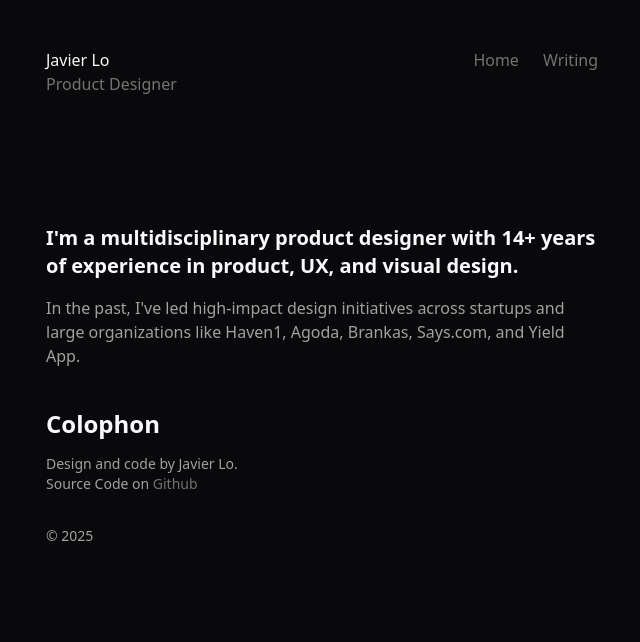
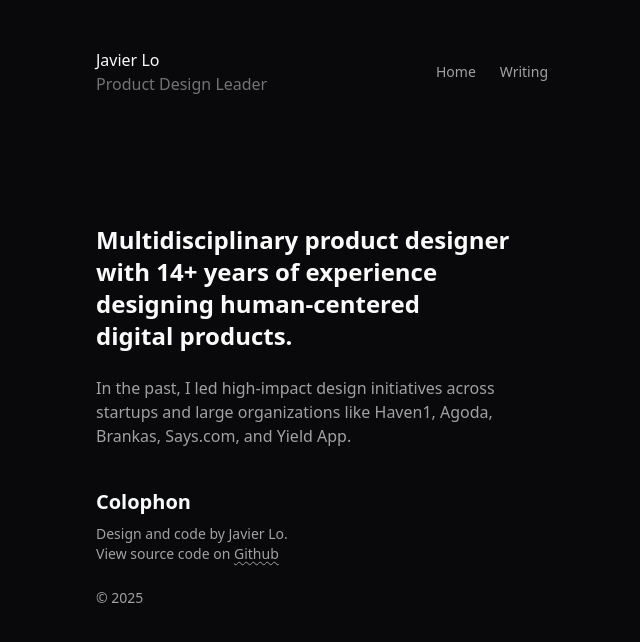
Before and after one commit to javierlocp/Personal-site, a React (Vite) app: page / in a window 1280 px wide. Shown: the top 642 px of the page, without its empty margins (318-958 px from the left). Built offline with nearby package versions, Linux system fonts and the light colour scheme.

Commit message:
refactor html and add favicon

```diff
--- a/index.html
+++ b/index.html
@@ -2,7 +2,7 @@
 <html lang="en">
   <head>
     <meta charset="UTF-8" />
-    <link rel="icon" type="image/svg+xml" href="/vite.svg" />
+    <link rel="icon" type="image/svg+xml" href="/favicon.svg" />
     <meta name="viewport" content="width=device-width, initial-scale=1.0" />
     <title>Javier Lo</title>
   </head>
--- a/src/App.jsx
+++ b/src/App.jsx
@@ -3,9 +3,17 @@ import MainLayout from "./layouts/MainLayout";
 function App() {
   return (
     <MainLayout>
-      {/* Page Component Can be Rendered here */}
-      <h1 className="mb-4">I'm a multidisciplinary product designer with 14+ years of experience in product, UX, and visual design.</h1>
-      <p className="text-neutral-400">In the past, I've led high-impact design initiatives across startups and large organizations like Haven1, Agoda, Brankas, Says.com, and Yield App.</p>
+      <div className="intro flex flex-col gap-6">
+        {/* <h1>Multidisciplinary product designer with 14+ years of experience bridging strategy,
+         UX, and visual design to craft user-first digital products.</h1> */}
+         <h1 className="text-pretty">
+          Multidisciplinary product designer with 14+ years of experience
+          designing human-centered digital products.
+         </h1>
+        <p>In the past, I led high-impact design initiatives
+         across startups and large organizations like
+         Haven1, Agoda, Brankas, Says.com, and Yield App.</p>
+      </div>
     </MainLayout>
   )
 }
--- a/src/components/ExternalLink.jsx
+++ b/src/components/ExternalLink.jsx
@@ -1,12 +1,14 @@
-export default function ExternalLink({ href, children, className="" }){
+function ExternalLink({ href, children, className="" }){
   return(
     <a
       href={href}
       target="_blank"
       rel="noopener"
       className={className}
-    >
+      >
       {children}
     </a>
   );
 }
+
+export default ExternalLink
--- a/src/components/Footer.jsx
+++ b/src/components/Footer.jsx
@@ -4,11 +4,12 @@ import ExternalLink from "./ExternalLink";
 const Footer = () => {
   return (
     <footer className="my-10">
-      <div className="my-8">
-        <h2 className="mb-3.5 text-gray-50 text-2xl font-bold">Colophon</h2>
-        <p className="text-sm text-neutral-400">Design and code by Javier Lo. <br></br> Source Code on <ExternalLink href="https://github.com/javierlocp/j6o-site">Github</ExternalLink></p>
+      <div className="flex flex-col gap-2 mb-6">
+        <h2 className="text-gray-50 text-xl font-bold">Colophon</h2>
+        <p className="text-sm text-neutral-400">Design and code by Javier Lo. <br></br>
+        View source code on <ExternalLink href="https://github.com/javierlocp/j6o-site" className="underline decoration-wavy decoration-0 underline-offset-2 hover:text-neutral-50">Github</ExternalLink></p>
       </div>
-      <p className="text-neutral-400 text-sm">© {new Date().getFullYear()}</p>
+      <p className="text-sm">© {new Date().getFullYear()}</p>
     </footer>
   );
 };
--- a/src/components/Navbar.jsx
+++ b/src/components/Navbar.jsx
@@ -2,12 +2,12 @@
 
 const Navbar = () => {
   return(
-    <header className="flex justify-between content-center mb-32">
+    <header className="flex justify-between mb-32 items-center">
       <div className="flex flex-col">
         <a href="#" className="text-neutral-50">Javier Lo</a>
-        <span className="text-neutral-500">Product Designer</span>
+        <span className="text-neutral-500">Product Design Leader</span>
       </div>
-      <ul className="flex gap-6">
+      <ul className="flex gap-6 text-sm">
         <li><a href="#">Home</a></li>
         <li><a href="#">Writing</a></li>
       </ul>
--- a/src/index.css
+++ b/src/index.css
@@ -10,10 +10,13 @@
     @apply bg-zinc-950
   }
   h1 {
-    @apply text-xl font-bold text-gray-50
+    @apply text-2xl font-bold text-neutral-50
+  }
+  p{
+    @apply text-base text-neutral-400
   }
   a{
-    @apply hover:text-neutral-50 text-neutral-500
+    @apply hover:text-neutral-50 text-neutral-400
   }
 }
 
--- a/src/layouts/MainLayout.jsx
+++ b/src/layouts/MainLayout.jsx
@@ -9,10 +9,10 @@ import Footer from "../components/Footer"
 const MainLayout = ({ children }) => {
   return (
     <>
-      <div className="px-6 py-12 max-w-[600px] mx-auto">
+      <div className="overflow-x-hidden px-6 py-12 max-w-[500px] mx-auto">
         <Navbar />
         <main>
-          {children}
+          { children }
         </main>
         <Footer />
       </div>
```
Also changed, not shown: public/favicon.svg (added).
